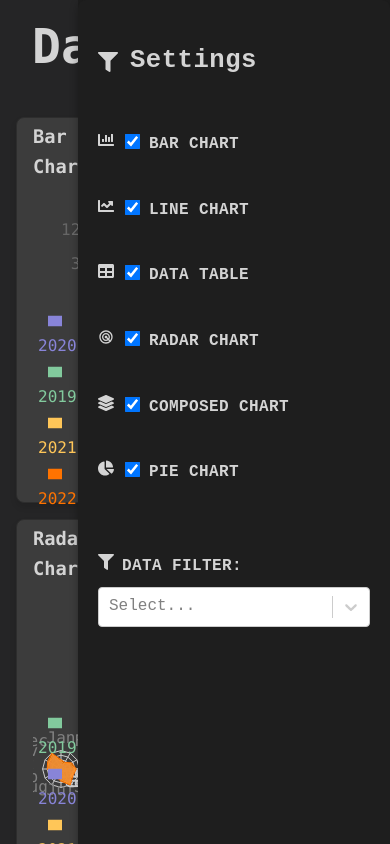
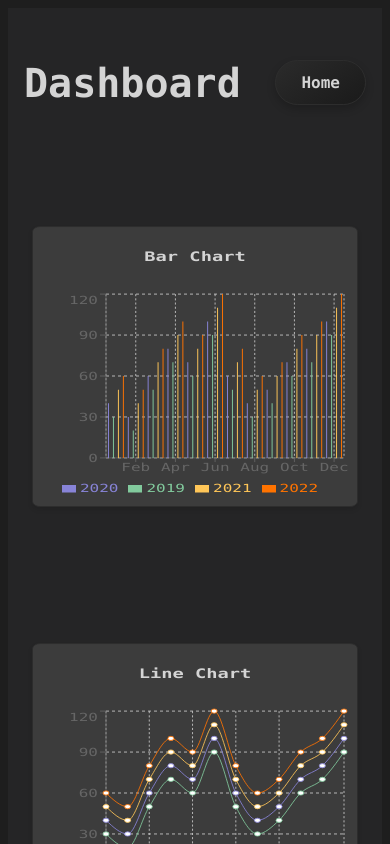
Before and after one commit to Vineet829/dashboard-app, a Next.js app: page /dashboard in a window 390 px wide. Shown: the top 844 px of the page. Built offline with nearby package versions, Linux system fonts and the light colour scheme.

Commit message:
apply final changes

```diff
--- a/jest.config.ts
+++ b/jest.config.ts
@@ -1,13 +1,12 @@
 module.exports = {
-  preset: 'ts-jest',
   testEnvironment: 'jsdom',
   transform: {
-    '^.+\\.(ts|tsx)$': 'ts-jest',
+    '^.+\\.(ts|tsx|js|jsx)$': '@swc/jest',
   },
   moduleFileExtensions: ['ts', 'tsx', 'js', 'jsx', 'json', 'node'],
   testRegex: '(/__tests__/.*|(\\.|/)(test|spec))\\.(ts|tsx|js)$',
   coverageDirectory: 'coverage',
-  collectCoverageFrom: ['**/*.(t|j)s'],
+  collectCoverageFrom: ['**/*.(ts|tsx|js|jsx)'],
   setupFilesAfterEnv: ['<rootDir>/jest.setup.ts'],
   moduleNameMapper: {
     '\\.(css|less|scss|sss|styl)$': 'identity-obj-proxy',
--- a/package.json
+++ b/package.json
@@ -33,6 +33,7 @@
     "@babel/preset-env": "^7.25.3",
     "@babel/preset-react": "^7.24.7",
     "@babel/preset-typescript": "^7.24.7",
+    "@swc/jest": "^0.2.36",
     "@testing-library/jest-dom": "^6.4.8",
     "@testing-library/react": "^16.0.0",
     "@types/jest": "^29.5.12",
--- a/src/app/dashboard/Dashboard.module.css
+++ b/src/app/dashboard/Dashboard.module.css
@@ -4,7 +4,6 @@
   background-color: #1e1e1e;
   color: #d4d4d4;
 }
-
 
 .mainContent {
   flex-grow: 1;
@@ -62,3 +61,41 @@
   width: 100%;
   height: 100%;
 }
+@media (max-width: 768px) {
+  .dashboardContainer {
+    flex-direction: column;
+    height: auto;
+    padding: 0.5rem;
+  }
+
+  .mainContent {
+    padding: 0.5rem;
+  }
+
+  .header {
+    font-size: 1.25rem;
+    margin-top: 0;
+    padding: 0.5rem;
+  }
+
+  .widgetsContainer {
+    grid-template-columns: 1fr;
+    grid-template-rows: auto;
+    gap: 1rem; /* Increased gap for better spacing */
+    padding: 1rem; /* Increased padding for a larger container */
+    max-width: 100%; /* Ensure the container takes full width */
+    overflow-y: auto; /* Make the container scrollable if content overflows */
+    height: calc(100vh - 2rem); /* Adjust height to account for padding */
+  }
+
+  .widget {
+    max-width: 100%;
+    max-height: 100%;
+    padding: 0.5rem; /* Slightly increased padding for better readability */
+    transform: scaleY(0.7); /* Scale down the widget size on the Y-axis */
+  }
+
+  .widgetChart {
+    height: 300px; /* Reduce the height of the chart for mobile screens */
+  }
+}
```
Also changed, not shown: 1 other file (tests, documents, lock files or other folders).
